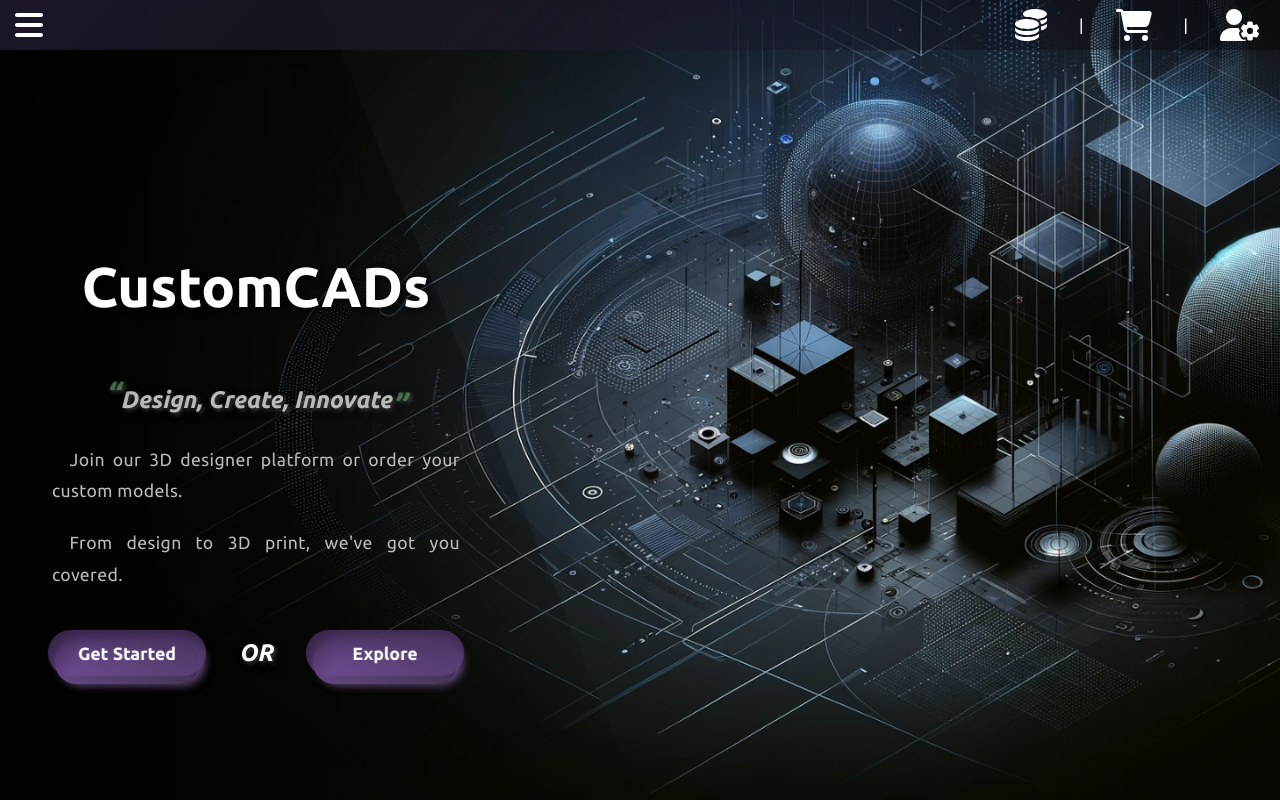
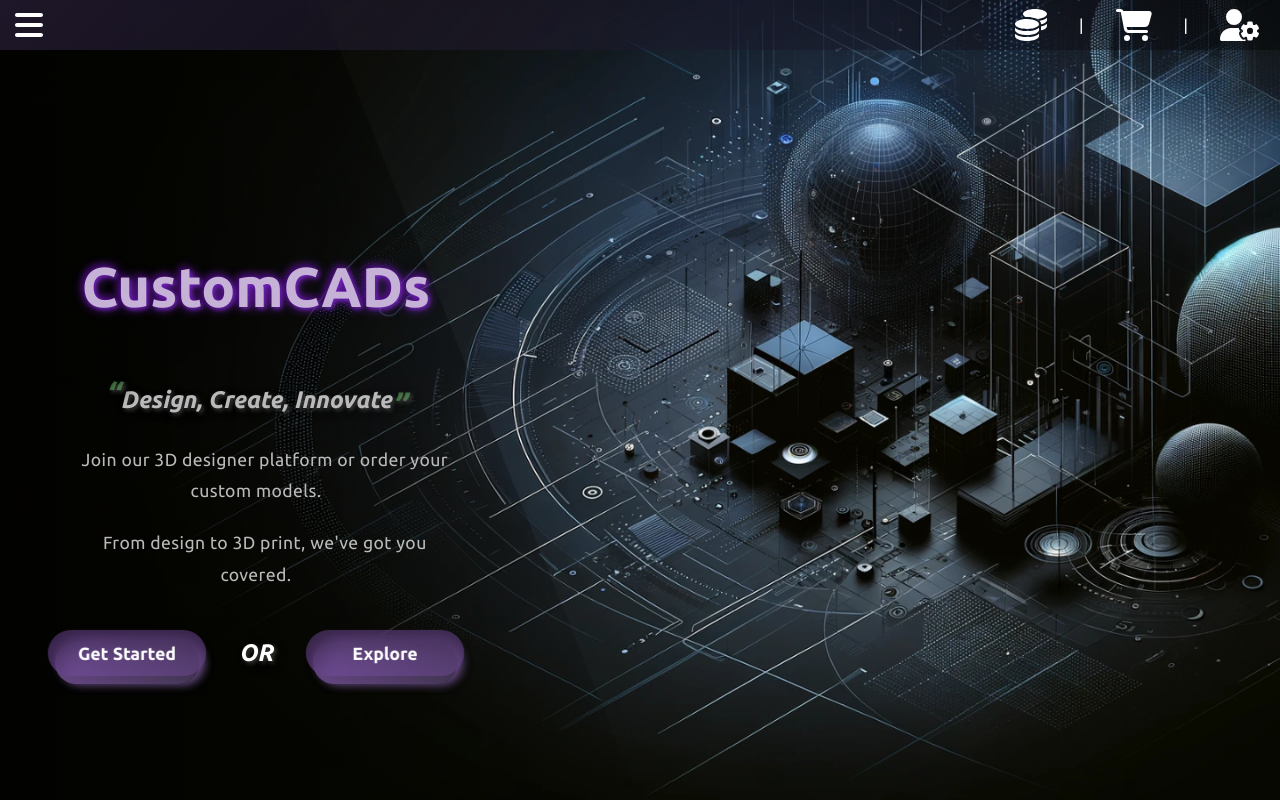
Before and after one commit to ivanzlatinov1/CustomCADsDemoDesign, a React (Vite) app in the folder data/: page / in a window 1280 px wide. Shown: the top 800 px of the page. Built offline with nearby package versions, Linux system fonts and the light colour scheme.

Commit message:
managed some issues

```diff
--- a/data/src/components/Home/Info/Info.module.css
+++ b/data/src/components/Home/Info/Info.module.css
@@ -14,7 +14,11 @@
 
 .main-info h1 {
     font-size: 3.5rem;
-    text-shadow: 2px 2px 4px rgba(0, 0, 0, 0.5), 4px 4px 8px rgba(0, 0, 0, 0.3);
+    color: #c5b2d6;
+    text-shadow:
+        2px 2px 4px rgba(138, 43, 226, 0.6),
+        -2px -2px 6px rgba(75, 0, 130, 0.6),
+        0px 0px 12px rgba(138, 43, 226, 0.9);
 }
 
 .main-info h2 {
@@ -22,7 +26,6 @@
 }
 
 .main-info p {
-    text-align: justify;
     line-height: 1.8;
     font-size: 1.1rem;
     color: hsl(0, 0%, 73%);
@@ -31,6 +34,7 @@
     padding: 10px 20px;
     text-indent: 1em;
     letter-spacing: 0.4px;
+    text-align: center;
 }
 
 .main-info div {
--- a/data/src/index.css
+++ b/data/src/index.css
@@ -20,3 +20,7 @@ body,
   padding: 20px;
   overflow-y: auto;
 }
+
+p:hover, h1:hover, h2:hover, h3:hover {
+  opacity: 0.85;
+}
--- a/data/src/layout/Header/Header.jsx
+++ b/data/src/layout/Header/Header.jsx
@@ -10,7 +10,7 @@ function Header() {
         <header className={`${styles.header}`}>
 
             <div className={`${styles["content-start"]}`}>
-                <FontAwesomeIcon icon={faBars} size="2x" />
+                <FontAwesomeIcon icon={faBars} size="2x" style={{cursor:'pointer'}} />
             </div>
 
             <div className={`${styles["content-middle"]}`}>
@@ -18,11 +18,11 @@ function Header() {
             </div>
 
             <div className={`${styles["content-end"]}`}>
-                <FontAwesomeIcon icon={faCoins} size="2x" />
+                <FontAwesomeIcon icon={faCoins} size="2x" style={{cursor:'pointer'}} />
                 <span>|</span>
-                <FontAwesomeIcon icon={faShoppingCart} size="2x" />
+                <FontAwesomeIcon icon={faShoppingCart} size="2x" style={{cursor:'pointer'}} />
                 <span>|</span>
-                <FontAwesomeIcon icon={faUserCog} size="2x" />
+                <FontAwesomeIcon icon={faUserCog} size="2x" style={{cursor:'pointer'}} />
             </div>
 
         </header>
--- a/data/src/layout/Header/Header.module.css
+++ b/data/src/layout/Header/Header.module.css
@@ -16,7 +16,6 @@
     justify-content: flex-start;
     align-items: center;
     margin-left: 15px;
-    cursor: pointer;
 }
 
 .content-middle {
```
